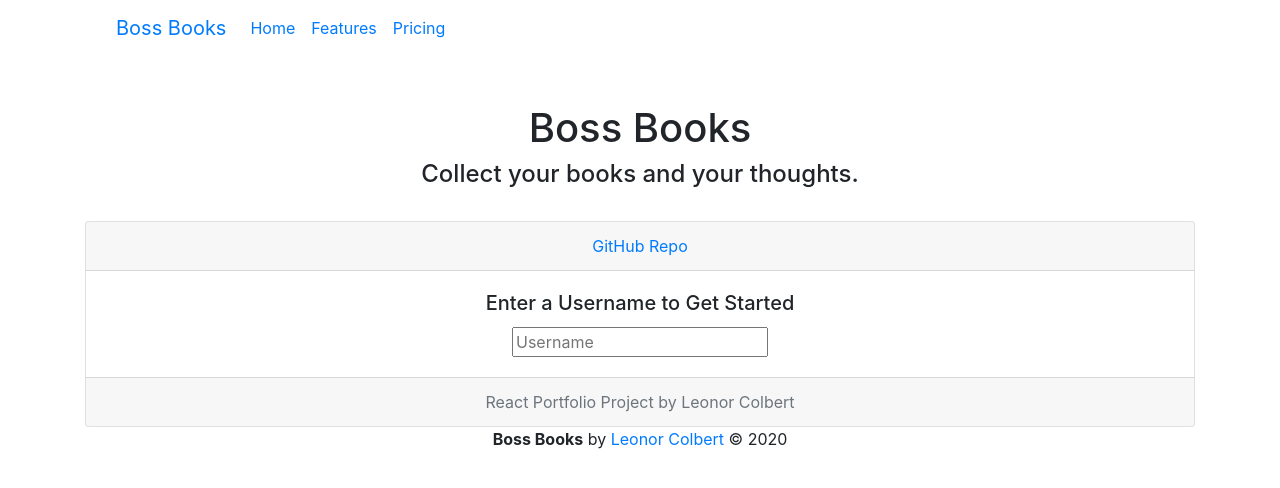
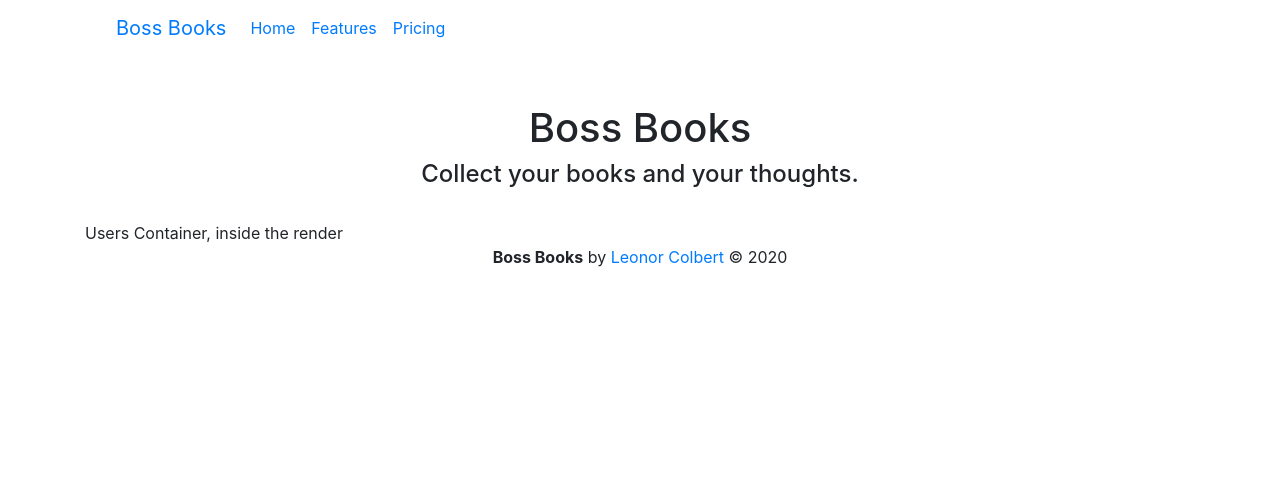
Before and after one commit to LeonorPDX/react-books-app, a React (Create React App) app in the folder books-frontend/: page /users in a window 1280 px wide. Shown: the top 488 px of the page. Built offline with nearby package versions, Linux system fonts and the light colour scheme.

Commit message:
defined roots to containers in app, set sign in to push /books to window history so the form would redirect to books index on submit

```diff
--- a/books-frontend/src/App.js
+++ b/books-frontend/src/App.js
@@ -1,6 +1,8 @@
 import React from 'react';
+import { Route } from 'react-router-dom';
 
-//import BooksContainer from './containers/BooksContainer';
+import BooksContainer from './containers/BooksContainer';
+import UsersContainer from './containers/UsersContainer';
 import NavBar from './NavBar';
 import SignIn from './components/users/SignIn'
 
@@ -24,7 +26,9 @@ class App extends React.Component {
         </header>
 
         <main>
-          <SignIn />
+          <Route exact path="/" component={SignIn} />
+          <Route exact path="/books" component={BooksContainer} />
+          <Route exact path="/users" component={UsersContainer} />
         </main>
 
       </div>
--- a/books-frontend/src/components/users/SignIn.js
+++ b/books-frontend/src/components/users/SignIn.js
@@ -1,5 +1,6 @@
 import React from 'react';
 import { connect } from 'react-redux';
+import { withRouter } from 'react-router-dom';
 
 import { fetchUser } from '../../actions/fetchUser'
 
@@ -17,10 +18,12 @@ class SignIn extends React.Component {
 
     handleOnSubmit(e) {
         e.preventDefault();
-        this.props.fetchUser(this.state.username)
+        this.props.fetchUser(this.state.username);
+        this.props.history.push('/books')
     }
 
     render() {
+
         return (
             <div className="card text-center">
                 <div className="card-header">
@@ -47,4 +50,4 @@ function mapDispatch(d) {
     }
 }
 
-export default connect(null, mapDispatch)(SignIn)
+export default connect(null, mapDispatch)(withRouter(SignIn))
--- /dev/null
+++ b/books-frontend/src/containers/UsersContainer.js
@@ -0,0 +1,36 @@
+import React, { Component } from 'react';
+import { connect } from 'react-redux';
+//
+//import Books from '../components/books/Books';
+//import { fetchBooks } from '../actions/fetchBooks'
+//import SearchBooks from '../components/books/SearchBooks';
+//
+class UsersContainer extends Component {
+
+    //componentDidMount() {
+    //    this.props.fetchBooks()
+    //}
+
+    render() {
+        return (
+        <div>
+          Users Container, inside the render
+        </div>
+        )
+
+    }
+}
+//
+//const mapState = state => {
+//  return {
+//    books: state.books.displayBooks
+//  }
+//}
+//
+//function mapDispatch(d) {
+//    return {
+//      fetchBooks: () => d(fetchBooks())
+//    }
+//}
+//
+export default connect()(UsersContainer);
--- a/books-frontend/src/index.js
+++ b/books-frontend/src/index.js
@@ -4,6 +4,7 @@ import ReactDOM from 'react-dom';
 import { createStore, applyMiddleware, compose } from 'redux';
 import thunk from 'redux-thunk';
 import{ Provider } from 'react-redux';
+import { BrowserRouter } from 'react-router-dom';
 
 import App from './App';
 import rootReducer from './reducers/reducer.js';
@@ -14,5 +15,7 @@ const store = createStore(rootReducer, composeEnhancers(applyMiddleware(thunk)))
 
 ReactDOM.render(
 <Provider store={store}>
-    <App />
+    <BrowserRouter>
+        <App />
+    </BrowserRouter>
 </Provider>, document.getElementById('root'));
```
Also changed, not shown: 1 other file (tests, documents, lock files or other folders).
